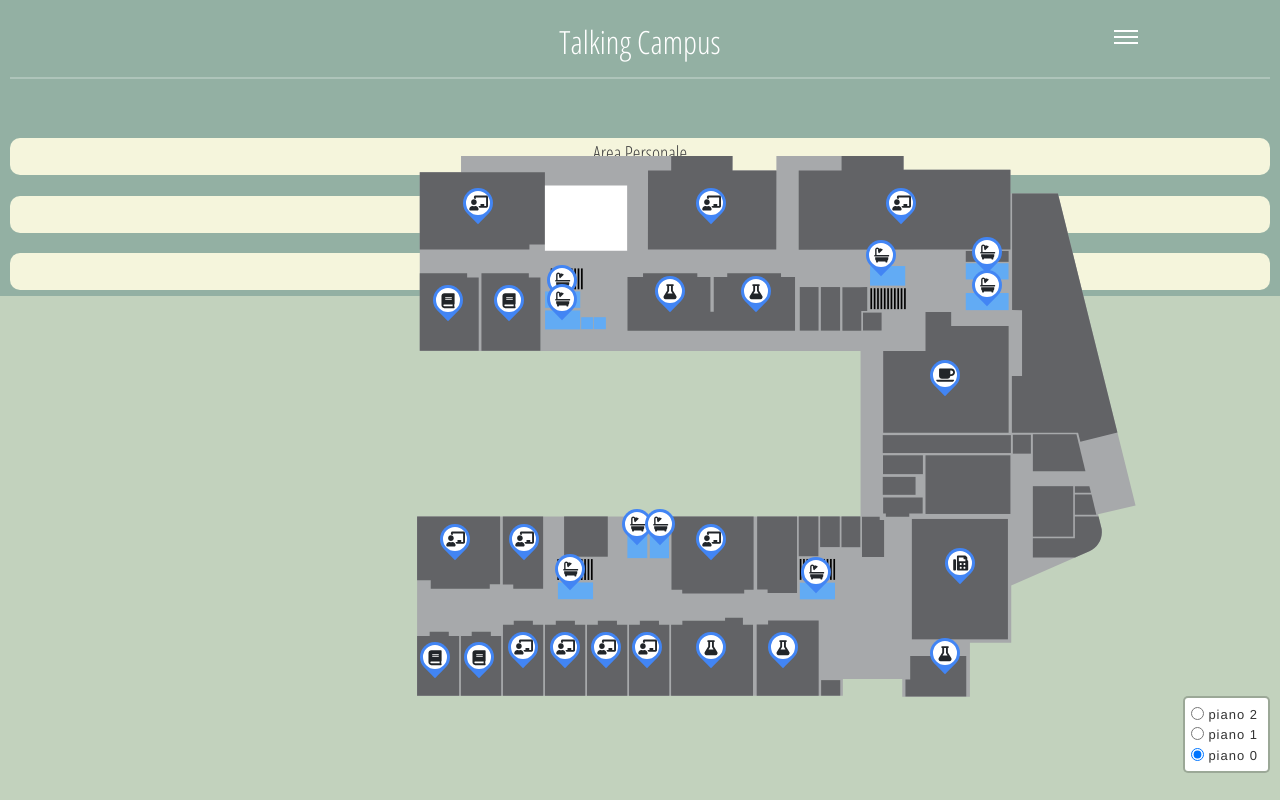
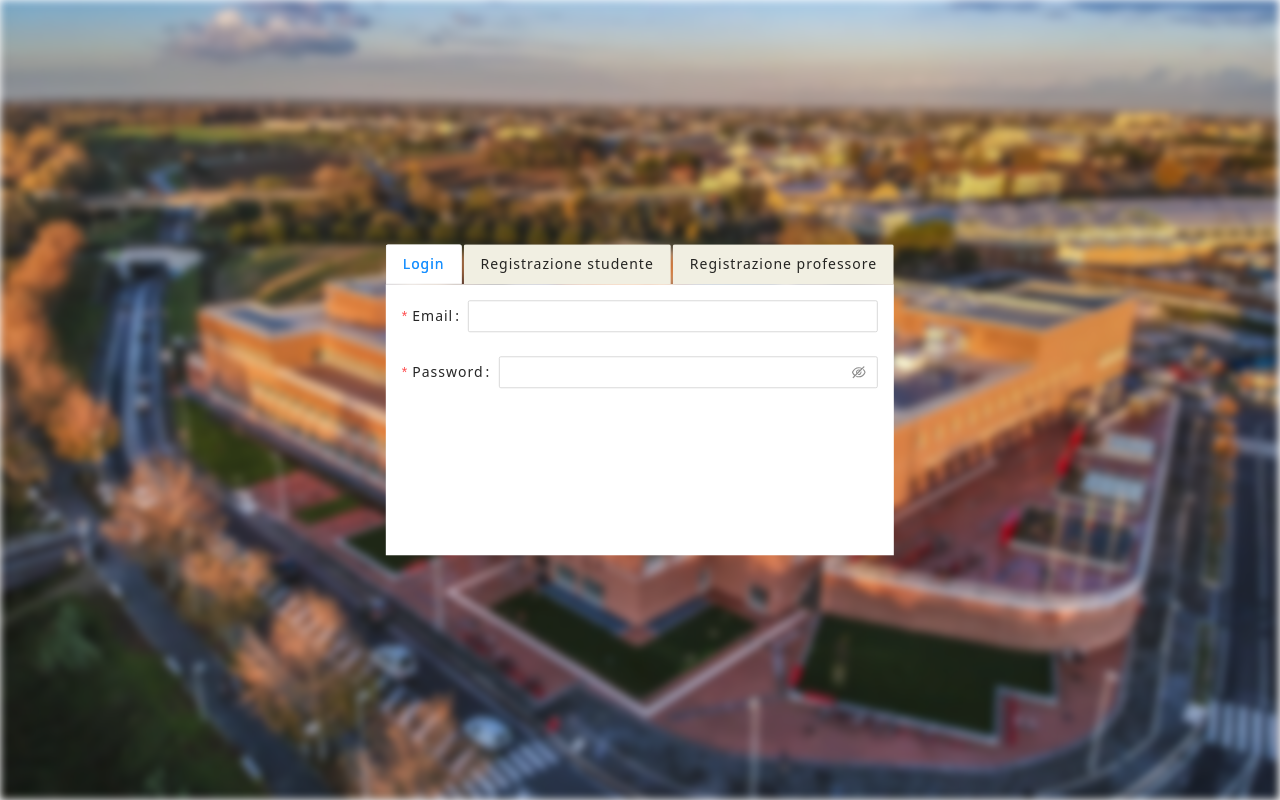
Before and after one commit to luzzo98/TalkingCampus, a React (Create React App) app: page / in a window 1280 px wide. Built offline with nearby package versions, Linux system fonts and the light colour scheme.

Commit message:
app component can switch pages now

```diff
--- a/src/App.tsx
+++ b/src/App.tsx
@@ -1,16 +1,39 @@
-import React from 'react';
-import './App.css';
+import React, {useState} from 'react';
 import InitialForm from "./components/InitialForm";
 import './styles/App.css';
+import MainPage from "./components/MainPage";
 
-function App() {
+const pages = {
+    START: 'registration-form',
+    HOME: 'home'
+}
+
+const App:React.FC = () => {
+
+    const [page, setPage] = useState(pages.START)
+
+    const setMainPage = async(username: string, password: string) => {
+        setPage(pages.HOME)
+        //todo: change with JWT
+        console.log("Username: " + username + " Password: " + password)
+    }
+
+    const renderPage = () => {
+        switch (page) {
+            case pages.START:
+                return <InitialForm onAccessGranted={setMainPage}></InitialForm>
+            case pages.HOME:
+                return <MainPage/>
+        }
+    }
+
     return (
-      <div className={"App"}>
-          <div className={"BackgroundImg"}>
-          </div>
-          <InitialForm/>
-      </div>
-  );
+        <div className={"App"}>
+            <div className={"BackgroundImg"}>
+            </div>
+            {renderPage()}
+        </div>
+    );
 }
 
 export default App;
--- a/src/components/InitialForm.tsx
+++ b/src/components/InitialForm.tsx
@@ -1,15 +1,23 @@
-import React from "react";
+import React, {useState} from "react";
 import { Form, Input, Button, Tabs } from 'antd';
 import 'antd/dist/antd.css';
 const { TabPane } = Tabs;
 
-function InitialForm() {
+interface Props {
+    onAccessGranted: (userName: string, password: string) => Promise<void>;
+}
+
+const InitialForm: React.FC<Props> = ({onAccessGranted}) => {
+
+    const [username, setUserName] = useState("")
+    const [passw, setPassw] = useState("")
 
     const onFinish = (values: any) => {
         console.log('Success:', values);
     };
 
-    const onFinishFailed = (errorInfo: any) => {        console.log('Failed:', errorInfo);
+    const onFinishFailed = (errorInfo: any) => {
+        console.log('Failed:', errorInfo);
     };
 
     return(
@@ -28,7 +36,7 @@ function InitialForm() {
                             name="email"
                             rules={[{ required: true, message: 'Inserisci la tua email istituzionale' }]}
                         >
-                            <Input />
+                            <Input onChange={(e) => setUserName(e.target.value)}/>
                         </Form.Item>
 
                         <Form.Item
@@ -36,14 +44,14 @@ function InitialForm() {
                             name="password"
                             rules={[{ required: true, message: 'Inserisci la tua password' }]}
                         >
-                            <Input.Password />
+                            <Input.Password onChange={(e) => setPassw(e.target.value)}/>
                         </Form.Item>
 
                         <Form.Item
                             className={'form-button'}
                             // wrapperCol={{ offset: 8, span: 16 }}
                         >
-                            <Button type="primary" htmlType="submit">
+                            <Button type="primary" htmlType="submit" onClick={() => onAccessGranted(username, passw)}>
                                 Accedi
                             </Button>
                         </Form.Item>
--- a/src/components/MainPage.tsx
+++ b/src/components/MainPage.tsx
@@ -5,7 +5,6 @@ import img from '../assets/volto_uomo.jpg'
 import AsideMenu from "./AsideMenù";
 
 const MainPage:React.FC = () => {
-
     return (
         <body>
             <AsideMenu id={0} name={"Giovanni"} img={img} role={"student"}/>
--- a/src/index.tsx
+++ b/src/index.tsx
@@ -1,13 +1,13 @@
 import React from 'react';
 import ReactDOM from 'react-dom';
 import './styles/index.css';
-import App from './App';
 import reportWebVitals from './reportWebVitals';
+import App from "./App";
 import MainPage from "./components/MainPage";
 
 ReactDOM.render(
   <React.StrictMode>
-    <MainPage />
+    <App />
   </React.StrictMode>,
   document.getElementById('root')
 );
--- a/src/styles/App.css
+++ b/src/styles/App.css
@@ -48,7 +48,7 @@
 }
 
 .ant-tabs-tabpane {
-  width: 433px !important;
+  width: 100%;
 }
 
 .card-container p {
@@ -66,7 +66,7 @@
 }
 .card-container > .ant-tabs-card .ant-tabs-tab,
 [data-theme='compact'] .card-container > .ant-tabs-card .ant-tabs-tab {
-  background: transparent;
+  background: #f1efe2;
   border-color: transparent;
 }
 .card-container > .ant-tabs-card .ant-tabs-tab-active,
```
Also changed, not shown: src/components/MapBox.tsx (+1 -9 lines).
